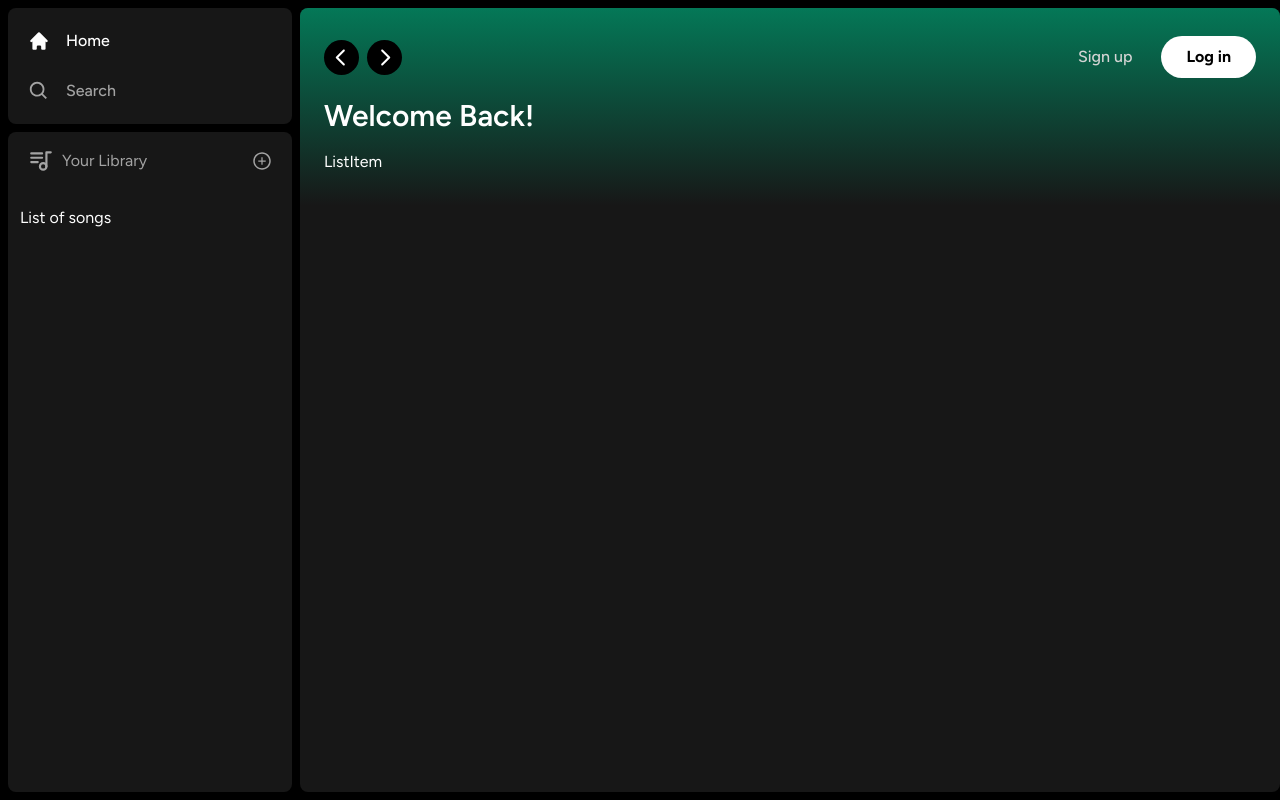
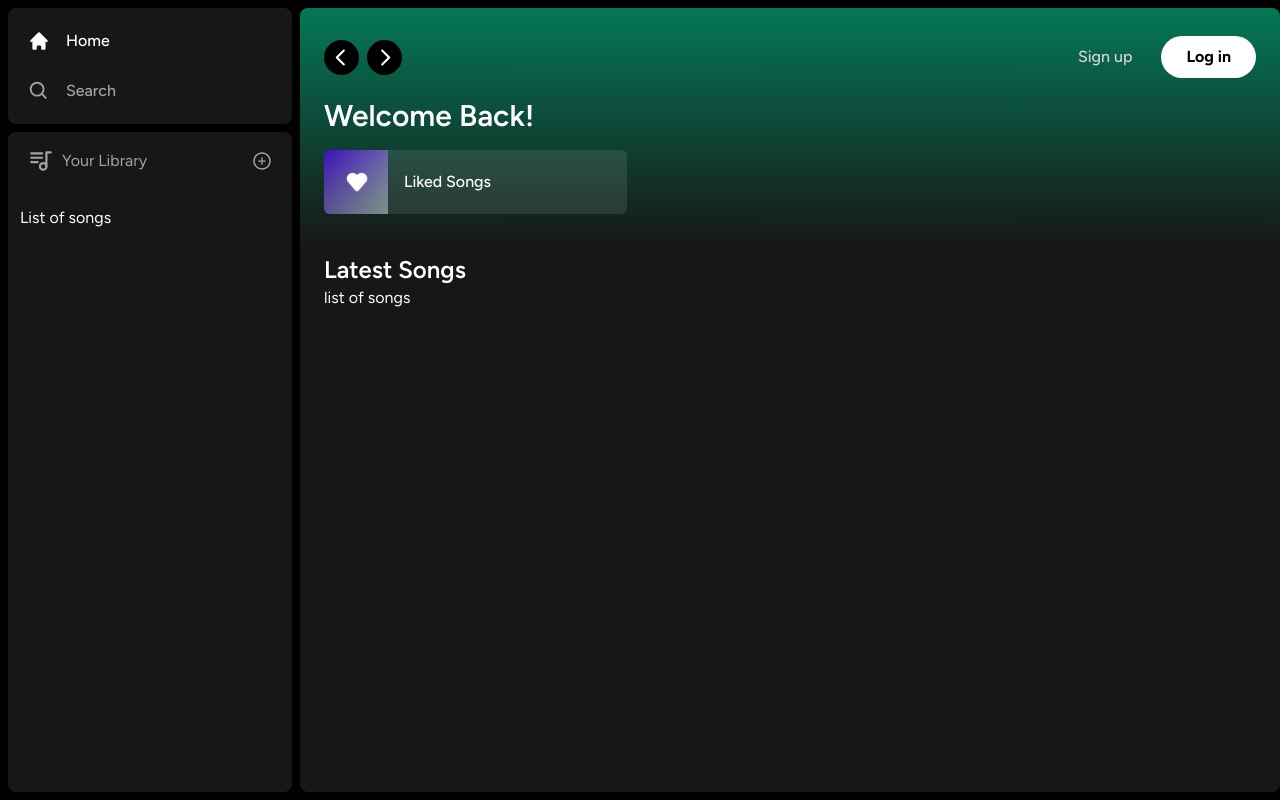
Before and after one commit to AN-Labs/spotify, a Next.js app: page / in a window 1280 px wide. Built offline with nearby package versions, Linux system fonts and the light colour scheme.

Commit message:
layout final

```diff
--- a/app/(site)/page.tsx
+++ b/app/(site)/page.tsx
@@ -10,10 +10,16 @@
             Welcome Back!
           </h1>
           <div className="grid grid-cols-1 sm:grid-cols-2 xl:grid-cols-3 2xl:grid-cols-4 gap-3 mt-4">
-            <ListItem/>
+            <ListItem image="/images/liked.png" name="Liked Songs" href="liked"/>
           </div>
         </div>
       </Header>
+      <div className="mt-2 mb-7 px-6">
+        <div className="flex justify-between items-center">
+          <h1 className="text-white text-2xl font-semibold">Latest Songs</h1>
+        </div>
+        <div>list of songs</div>
+      </div>
     </div>
   )
 }
--- a/components/ListItem.tsx
+++ b/components/ListItem.tsx
@@ -1,8 +1,51 @@
-import React from 'react'
+'use client'
 
-const ListItem = () => {
+import Image from "next/image"
+import { useRouter } from "next/navigation"
+import { FaPlay } from 'react-icons/fa'
+
+interface ListItemProps {
+  image: string
+  name: string
+  href: string
+}
+
+const ListItem: React.FC<ListItemProps> = ({
+  image, name, href
+}) => {
+
+  const router = useRouter()
+
+  const onCLick = () => {
+    // add auth before push
+    router.push(href)
+  }
   return (
-    <div>ListItem</div>
+
+    <button
+    onClick={onCLick}
+    className="
+    relative
+    group
+    flex
+    items-center
+    rounded-md
+    overflow-hidden
+    gap-x-4
+    bg-neutral-100/10 hover:bg-neutral-100/20 transition pr-4">
+      <div className="relative min-h-[64px] min-w-[64px]">
+        <Image className="object.cover"
+        fill
+        src={image}
+        alt="Image"
+        />
+      </div>
+      <p className="font-medium truncate py-5">{name}</p>
+      <div className="absolute transition opacity-0 rounded-full flex items-center justify-center bg-green-500 p-4 drop-shadow-md right-5 group-hover:opacity-100 hover:scale-110">
+        <FaPlay className="text-black" />
+      </div>
+    </button>
+
   )
 }
 
```
Also changed, not shown: public/images/liked.png (added).
